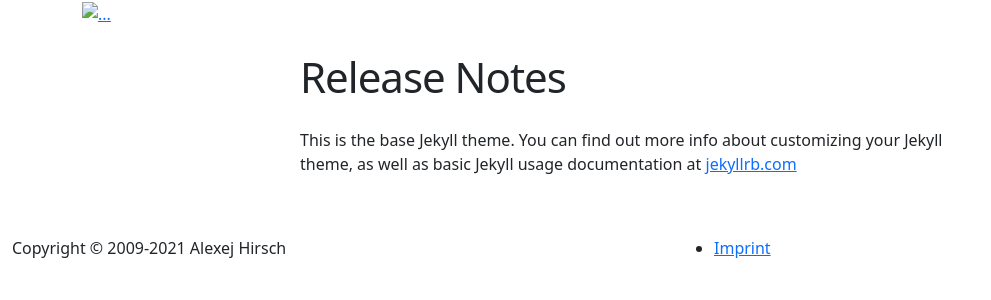
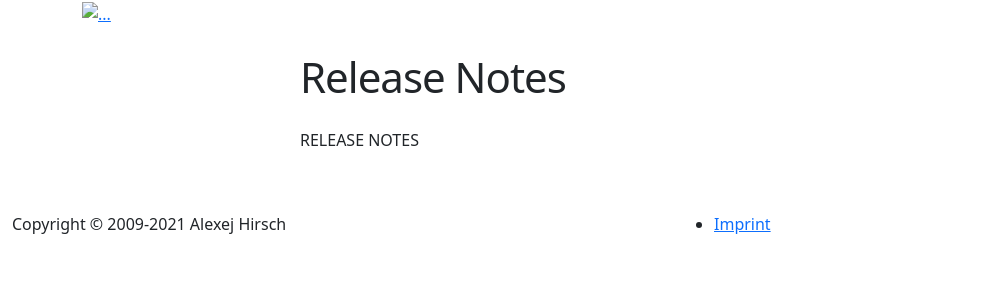
Before and after one commit to BugShooting/BugShooting.Homepage, a Jekyll site: the page built from releasenotes.md, in a window 1280 px wide. Shown: the top 300 px of the page, without its empty margins (0-991 px from the left). Built offline with Jekyll 4.4.1, drawn with Linux system fonts in a browser that asks for light colours.

Commit message:
Update releasenotes.md

```diff
--- a/releasenotes.md
+++ b/releasenotes.md
@@ -4,4 +4,4 @@
 permalink: /releasenotes/
 ---
 
-This is the base Jekyll theme. You can find out more info about customizing your Jekyll theme, as well as basic Jekyll usage documentation at [jekyllrb.com](http://jekyllrb.com/)
+RELEASE NOTES
```
